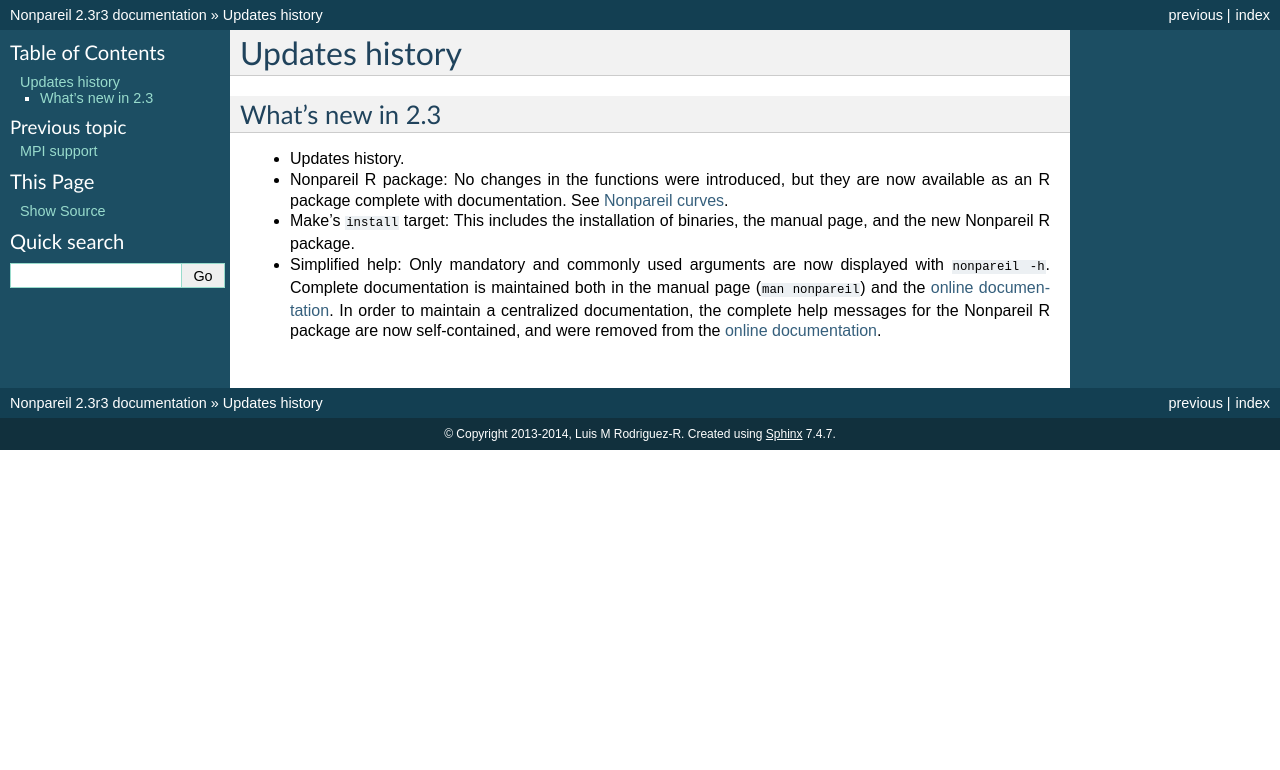
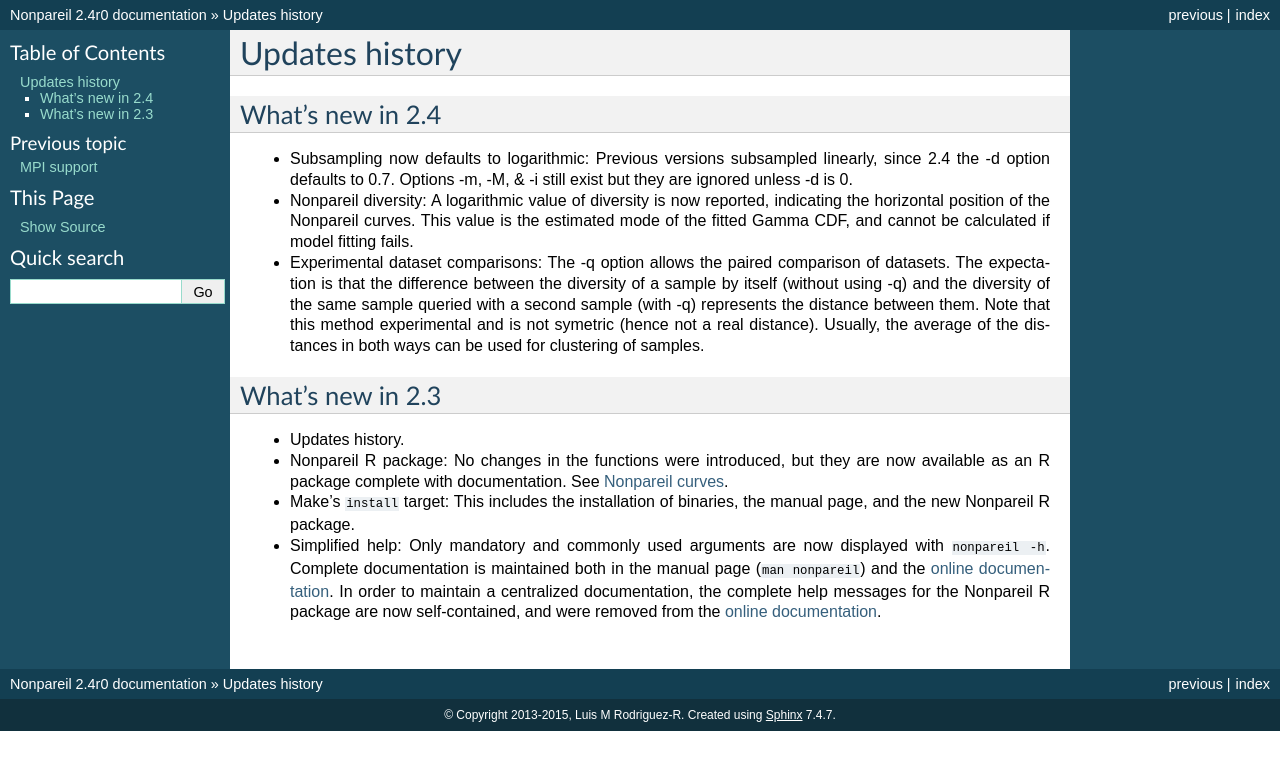
Before and after one commit to lmrodriguezr/nonpareil, a Sphinx documentation site: the page built from docs/updates.rst, in a window 1280 px wide. Shown: the top 770 px of the page. Built offline with Sphinx 7.4.7, drawn with Linux system fonts in a browser that asks for light colours.

Commit message:
Pre-release of v2.4

```diff
--- a/docs/conf.py
+++ b/docs/conf.py
@@ -41,16 +41,16 @@ master_doc = 'index'
 
 # General information about the project.
 project = u'Nonpareil'
-copyright = u'2013-2014, Luis M Rodriguez-R'
+copyright = u'2013-2015, Luis M Rodriguez-R'
 
 # The version info for the project you're documenting, acts as replacement for
 # |version| and |release|, also used in various other places throughout the
 # built documents.
 #
 # The short X.Y version.
-version = '2.3'
+version = '2.4'
 # The full version, including alpha/beta/rc tags.
-release = '2.3r3'
+release = '2.4r0'
 
 # The language for content autogenerated by Sphinx. Refer to documentation
 # for a list of supported languages.
--- a/docs/curves.rst
+++ b/docs/curves.rst
@@ -89,7 +89,7 @@ supported by R_). Next, you can simply type something like this in the R_ consol
     library(Nonpareil); # Or source('utils/Nonpareil.R');, if you didn't "make install"
     samples <- read.table('samples.txt', sep='\t', h=T);
     attach(samples);
-    np <- Nonpareil.curve.batch(File, 50, r=R, g=G, b=B, libnames=Name, modelOnly=TRUE);
+    np <- Nonpareil.curve.batch(File, r=R, g=G, b=B, libnames=Name, modelOnly=TRUE);
     Nonpareil.legend('bottomright');
     detach(samples);
 
--- a/docs/updates.rst
+++ b/docs/updates.rst
@@ -1,5 +1,18 @@
 Updates history
 ===============
+What's new in 2.4
+-----------------
+* Subsampling now defaults to logarithmic: Previous versions subsampled linearly, since 2.4 the -d
+  option defaults to 0.7. Options -m, -M, & -i still exist but they are ignored unless -d is 0.
+* Nonpareil diversity: A logarithmic value of diversity is now reported, indicating the horizontal
+  position of the Nonpareil curves. This value is the estimated mode of the fitted Gamma CDF, and
+  cannot be calculated if model fitting fails.
+* Experimental dataset comparisons: The -q option allows the paired comparison of datasets. The
+  expectation is that the difference between the diversity of a sample by itself (without using -q)
+  and the diversity of the same sample queried with a second sample (with -q) represents the distance
+  between them. Note that this method experimental and is not symetric (hence not a real distance).
+  Usually, the average of the distances in both ways can be used for clustering of samples.
+
 What's new in 2.3
 -----------------
 * Updates history.
```
Also changed, not shown: docs/redundancy.rst (+6 -3 lines), 3 other files.
